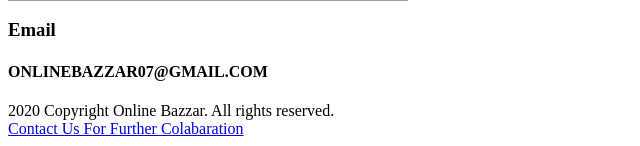
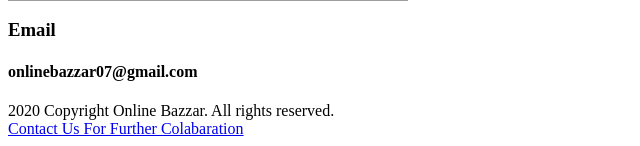
Before and after one commit to Sagarsah3413/Online_Grocery, a PHP site: page /footer.php in a window 1280 px wide. Shown: the part 1138-1284 px from the top of the page, without its empty margins (0-640 px from the left). Run offline with PHP 8.4, Linux system fonts and the light colour scheme; data that the repository does not hold is empty; grey boxes are pictures that could not be loaded.

Commit message:
health and care

```diff
--- a/shared/footer.php
+++ b/shared/footer.php
@@ -15,7 +15,7 @@
                     </div>
                     <div>
                         <h3>Call Us</h3>
-                        <h4 class="foot">+977-9815739061</h4>
+                        <h4 class="foot"style="white-space: nowrap;">+977-9815739061</h4>
                     </div>
                 </div>
                 <div class="info">
@@ -24,7 +24,7 @@
                     </div>
                     <div>
                         <h3>Email</h3>
-                        <h4 class="foot" style="text-transform:uppercase;  ">onlinebazzar07@gmail.com</h4>
+                        <h4 class="foot">onlinebazzar07@gmail.com</h4>
                     </div>
                 </div>
             </div>
```
